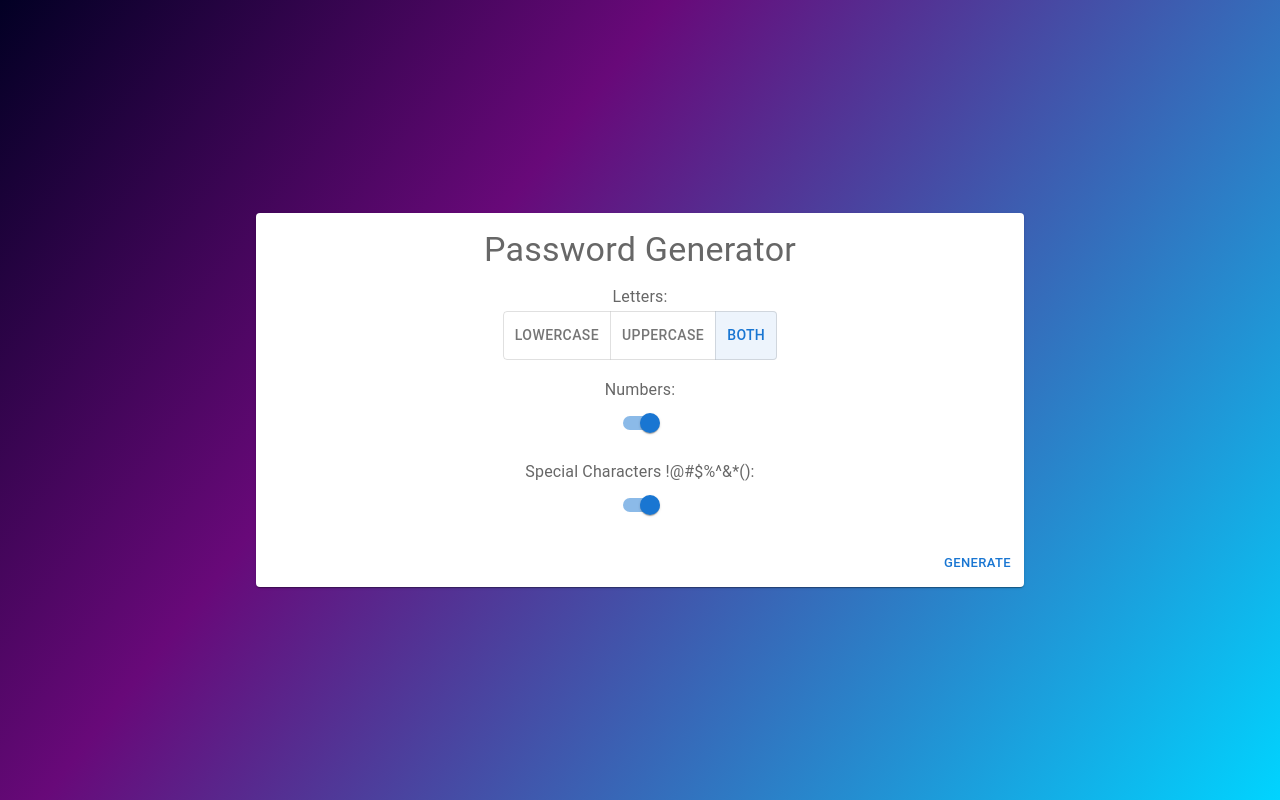
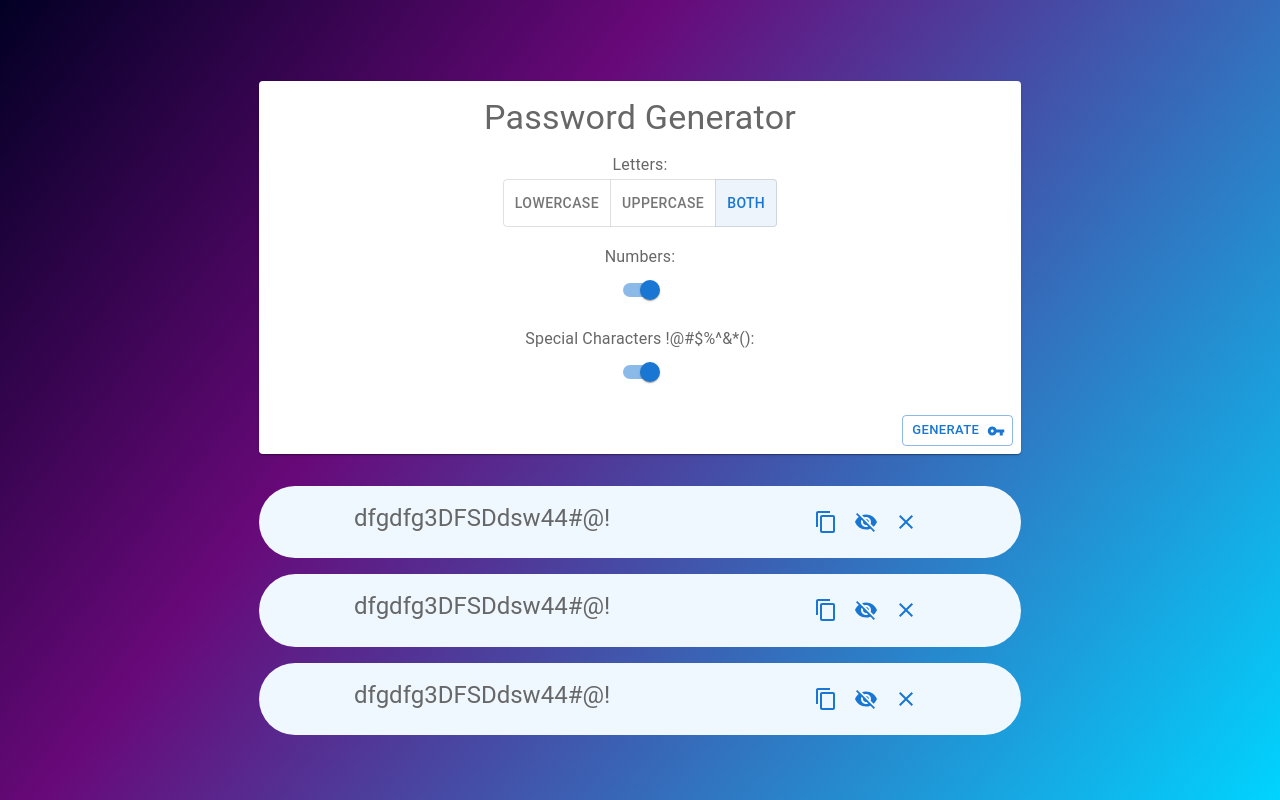
Before and after one commit to lesquive/password-generator, a React (Create React App) app: page / in a window 1280 px wide. Built offline with nearby package versions, Linux system fonts and the light colour scheme.

Commit message:
added password result section

```diff
--- a/src/App.css
+++ b/src/App.css
@@ -1,5 +1,6 @@
-body {
-  margin: 0%;
+* {
+  margin-left: 0%;
+  margin-right: 0%;
 }
 
 .App {
--- a/src/App.tsx
+++ b/src/App.tsx
@@ -1,6 +1,7 @@
 import Grid from "@mui/material/Unstable_Grid2";
 import Container from "@mui/material/Container";
-import PasswordCard from "./components/PasswordCard/PasswordCard";
+import OptionsCard from "./components/OptionsCard/OptionsCard";
+import PasswordResult from "./components/PasswordResult/PasswordResult";
 import "./App.css";
 
 function App() {
@@ -10,12 +11,18 @@ function App() {
         <Grid
           className="Grid"
           container
-          direction="row"
+          direction="column"
           justifyContent="center"
           alignItems="center"
+          spacing={2}
         >
           <Grid xs={8}>
-            <PasswordCard />
+            <OptionsCard />
+          </Grid>
+          <Grid xs={8}>
+            <PasswordResult />
+            <PasswordResult />
+            <PasswordResult />
           </Grid>
         </Grid>
       </Container>
--- /dev/null
+++ b/src/components/OptionsCard/Options/Options.tsx
@@ -0,0 +1,71 @@
+import { useState } from "react";
+import ToggleButton from "@mui/material/ToggleButton";
+import ToggleButtonGroup from "@mui/material/ToggleButtonGroup";
+import Typography from "@mui/material/Typography";
+import Switch from "@mui/material/Switch";
+import Grid from "@mui/material/Unstable_Grid2";
+import useMediaQuery from "@mui/material/useMediaQuery";
+import { useTheme } from "@mui/material/styles";
+
+export default function Options() {
+  const theme = useTheme();
+  const matches = useMediaQuery(theme.breakpoints.up("sm"));
+
+  const [alignment, setAlignment] = useState("both");
+  const [numbers, setNumbers] = useState(true);
+
+  const handleChange = (
+    event: React.MouseEvent<HTMLElement>,
+    newAlignment: string
+  ) => {
+    setAlignment(newAlignment);
+  };
+
+  return (
+    <Grid
+      container
+      spacing={2}
+      direction="column"
+      justifyContent="center"
+      alignItems="center"
+    >
+      <Grid xs={12}>
+        <Typography variant="subtitle1" className="PrimaryTxt">
+          Letters:
+        </Typography>
+        <ToggleButtonGroup
+          color="primary"
+          value={alignment}
+          orientation={matches ? "horizontal" : "vertical"}
+          exclusive
+          onChange={handleChange}
+          aria-label="Platform"
+        >
+          <ToggleButton value="lowercase">lowercase</ToggleButton>
+          <ToggleButton value="uppercase">uppercase</ToggleButton>
+          <ToggleButton value="both">both</ToggleButton>
+        </ToggleButtonGroup>
+      </Grid>
+      <Grid>
+        <Typography variant="subtitle1" className="PrimaryTxt">
+          Numbers:
+        </Typography>
+        <Switch
+          checked={numbers}
+          onChange={() => setNumbers(!numbers)}
+          inputProps={{ "aria-label": "controlled" }}
+        />
+      </Grid>
+      <Grid>
+        <Typography variant="subtitle1" className="PrimaryTxt">
+          Special Characters {matches ? "!@#$%^&*():" : ""}
+        </Typography>
+        <Switch
+          checked={numbers}
+          onChange={() => setNumbers(!numbers)}
+          inputProps={{ "aria-label": "controlled" }}
+        />
+      </Grid>
+    </Grid>
+  );
+}
--- /dev/null
+++ b/src/components/OptionsCard/OptionsCard.css
@@ -0,0 +1,12 @@
+.Card {
+  margin-top: 1rem;
+}
+
+.CardActions {
+  display: flex;
+  justify-content: right;
+}
+
+.PrimaryTxt {
+  color: #676767;
+}
--- /dev/null
+++ b/src/components/OptionsCard/OptionsCard.tsx
@@ -0,0 +1,26 @@
+import Card from "@mui/material/Card";
+import CardActions from "@mui/material/CardActions";
+import CardContent from "@mui/material/CardContent";
+import Button from "@mui/material/Button";
+import Typography from "@mui/material/Typography";
+import "./OptionsCard.css";
+import Options from "./Options/Options";
+import VpnKeyIcon from "@mui/icons-material/VpnKey";
+
+export default function OptionsCard() {
+  return (
+    <Card className="Card">
+      <CardContent>
+        <Typography variant="h4" className="PrimaryTxt" gutterBottom>
+          Password Generator
+        </Typography>
+        <Options />
+      </CardContent>
+      <CardActions className="CardActions">
+        <Button size="small" variant="outlined" endIcon={<VpnKeyIcon />}>
+          Generate
+        </Button>
+      </CardActions>
+    </Card>
+  );
+}
--- /dev/null
+++ b/src/components/PasswordResult/PasswordResult.css
@@ -0,0 +1,11 @@
+.Box {
+  background-color: aliceblue;
+  border-radius: 3rem;
+  display: flex;
+  padding: 1rem 0;
+  margin-top: 1rem;
+}
+
+.Item {
+  color: #676767;
+}
--- /dev/null
+++ b/src/components/PasswordResult/PasswordResult.tsx
@@ -0,0 +1,62 @@
+import Box from "@mui/material/Box";
+import "./PasswordResult.css";
+import VisibilityOffIcon from "@mui/icons-material/VisibilityOff";
+import Grid from "@mui/material/Grid";
+import Typography from "@mui/material/Typography";
+import useMediaQuery from "@mui/material/useMediaQuery";
+import { useTheme } from "@mui/material/styles";
+import IconButton from "@mui/material/IconButton";
+import ContentCopyIcon from "@mui/icons-material/ContentCopy";
+import ClearIcon from "@mui/icons-material/Clear";
+
+export default function PasswordResult() {
+  const theme = useTheme();
+  const matches = useMediaQuery(theme.breakpoints.up("sm"));
+
+  return (
+    <Box className="Box">
+      <Grid
+        container
+        spacing={matches ? "5" : "0"}
+        justifyContent="space-around"
+      >
+        <Grid className="Item" item>
+          <Typography variant={matches ? "h5" : "subtitle1"} gutterBottom>
+            dfgdfg3DFSDdsw44#@!
+          </Typography>
+        </Grid>
+        <Grid item>
+          <Grid container spacing={0}>
+            <Grid item>
+              <IconButton
+                color="primary"
+                aria-label="Hide Password"
+                component="label"
+              >
+                <ContentCopyIcon />
+              </IconButton>
+            </Grid>
+            <Grid item>
+              <IconButton
+                color="primary"
+                aria-label="Hide Password"
+                component="label"
+              >
+                <VisibilityOffIcon />
+              </IconButton>
+            </Grid>
+            <Grid item>
+              <IconButton
+                color="primary"
+                aria-label="Hide Password"
+                component="label"
+              >
+                <ClearIcon />
+              </IconButton>
+            </Grid>
+          </Grid>
+        </Grid>
+      </Grid>
+    </Box>
+  );
+}
```
Also changed, not shown: src/components/OptionsCard/Options/Options.css (added).
